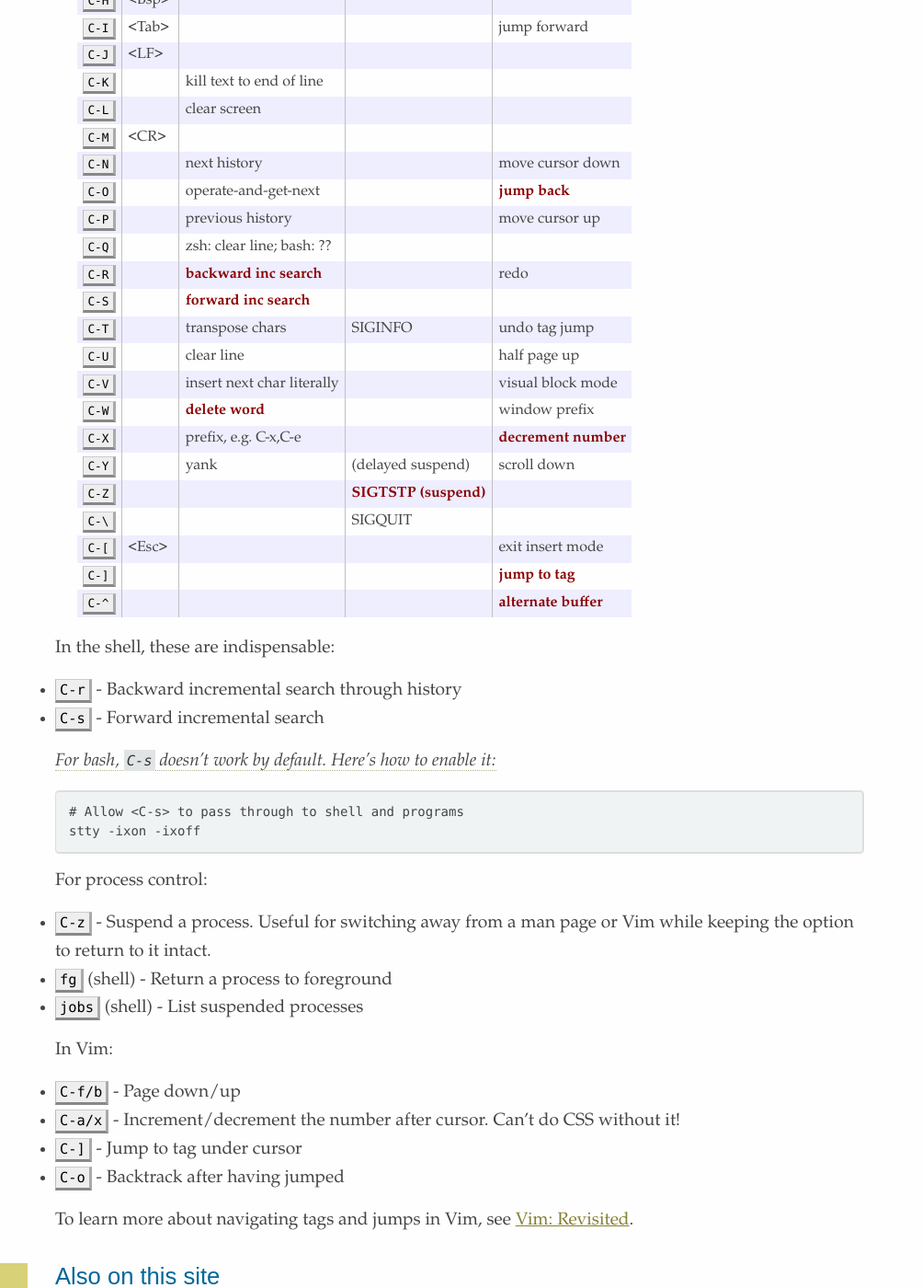
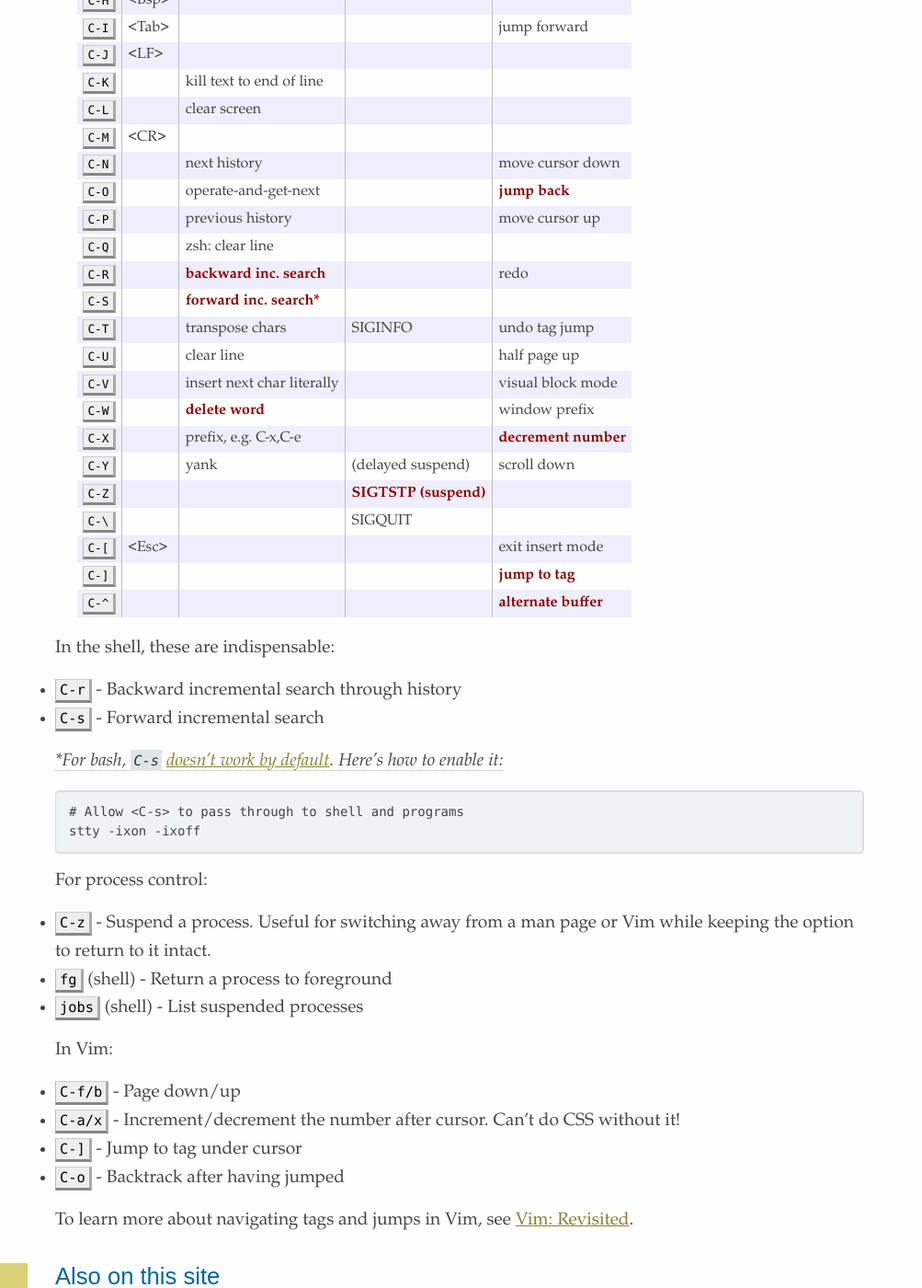
Before and after one commit to mislav/blog, a Jekyll site: the page built from _posts/2013-07-12-control-maps.md, in a window 1280 px wide and 1400 px high, scrolled down 778 px. Shown: the whole window at 92% size, without its empty margins (0-1003 px from the left). Built offline with Jekyll 4.4.1, drawn with Linux system fonts in a browser that asks for light colours; Markdown is read by kramdown in place of the engine named in the settings.

Commit message:
note about bash C-s/q
Thanks https://twitter.com/telemachus/status/355690464772497408

```diff
--- a/_posts/2013-07-12-control-maps.md
+++ b/_posts/2013-07-12-control-maps.md
@@ -65,9 +65,9 @@ contexts and highlighted the features that matter to me the most:
 <tr><th><kbd>C-N</kbd>   </th><td>       </td><td> next history               </td><td>                   </td><td> move cursor down</td></tr>
 <tr><th><kbd>C-O</kbd>   </th><td>       </td><td> operate-and-get-next       </td><td>                   </td><td><strong> jump back</strong></td></tr>
 <tr><th><kbd>C-P</kbd>   </th><td>       </td><td> previous history           </td><td>                   </td><td> move cursor up</td></tr>
-<tr><th><kbd>C-Q</kbd>   </th><td>       </td><td> zsh: clear line; bash: ??  </td><td>                   </td><td></td></tr>
-<tr><th><kbd>C-R</kbd>   </th><td>       </td><td><strong> backward inc search</strong>        </td><td>                   </td><td> redo</td></tr>
-<tr><th><kbd>C-S</kbd>   </th><td>       </td><td><strong> forward inc search</strong>         </td><td>                   </td><td></td></tr>
+<tr><th><kbd>C-Q</kbd>   </th><td>       </td><td> zsh: clear line            </td><td>                   </td><td></td></tr>
+<tr><th><kbd>C-R</kbd>   </th><td>       </td><td><strong> backward inc. search</strong>        </td><td>                   </td><td> redo</td></tr>
+<tr><th><kbd>C-S</kbd>   </th><td>       </td><td><strong> forward inc. search*</strong>         </td><td>                   </td><td></td></tr>
 <tr><th><kbd>C-T</kbd>   </th><td>       </td><td> transpose chars            </td><td> SIGINFO           </td><td> undo tag jump</td></tr>
 <tr><th><kbd>C-U</kbd>   </th><td>       </td><td> clear line                 </td><td>                   </td><td> half page up</td></tr>
 <tr><th><kbd>C-V</kbd>   </th><td>       </td><td> insert next char literally </td><td>                   </td><td> visual block mode</td></tr>
@@ -86,7 +86,8 @@ In the shell, these are indispensable:
 * <kbd>C-r</kbd> - Backward incremental search through history
 * <kbd>C-s</kbd> - Forward incremental search
 
-<ins>For bash, `C-s` doesn't work by default. Here's how to enable it:</ins>
+<ins>\*For bash, `C-s` [doesn't work by default][unfreeze].
+Here's how to enable it:</ins>
 
     # Allow <C-s> to pass through to shell and programs
     stty -ixon -ixoff
```
Also changed, not shown: other parts of _posts/2013-07-12-control-maps.md (+3 -0 lines).
